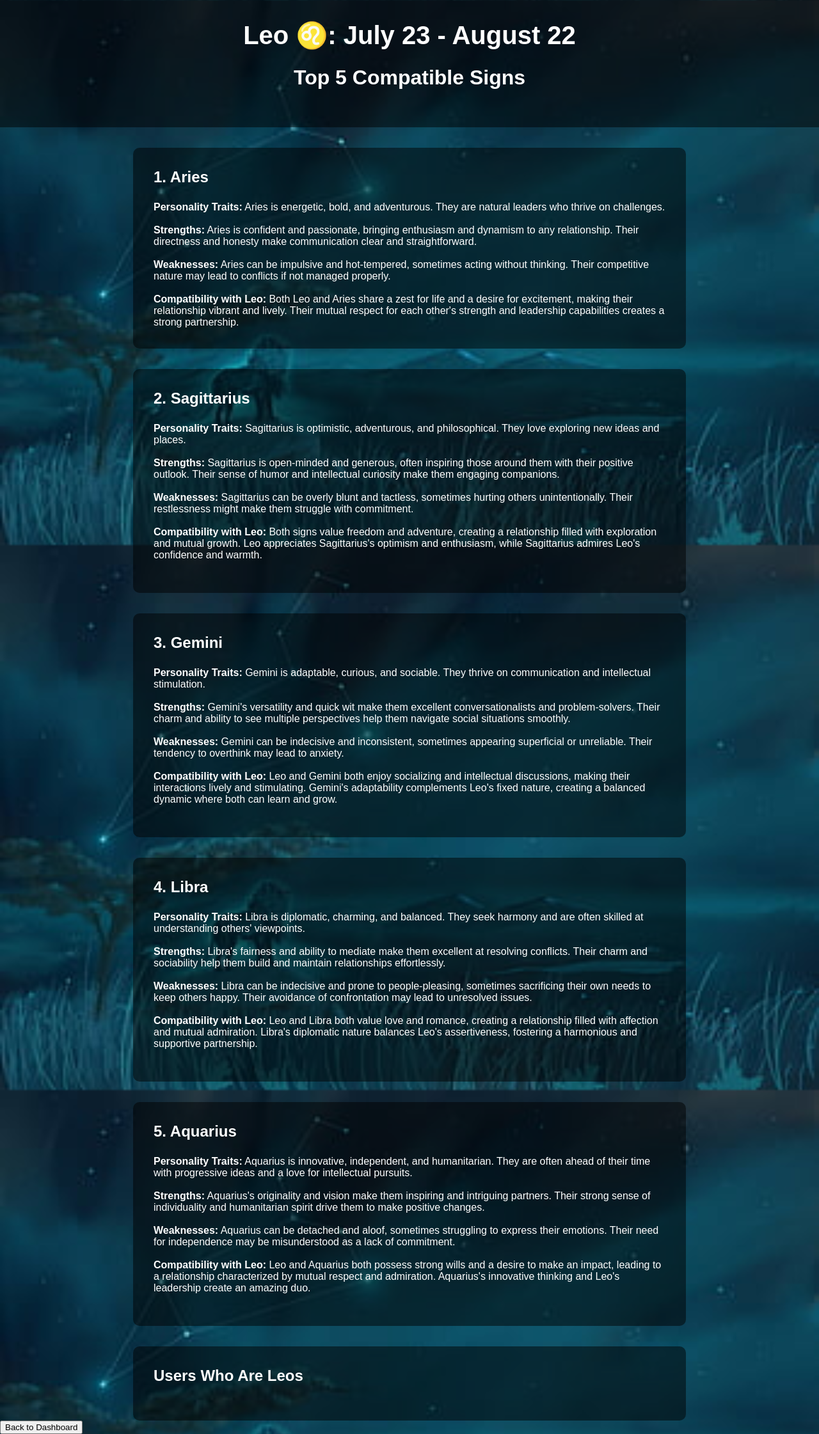
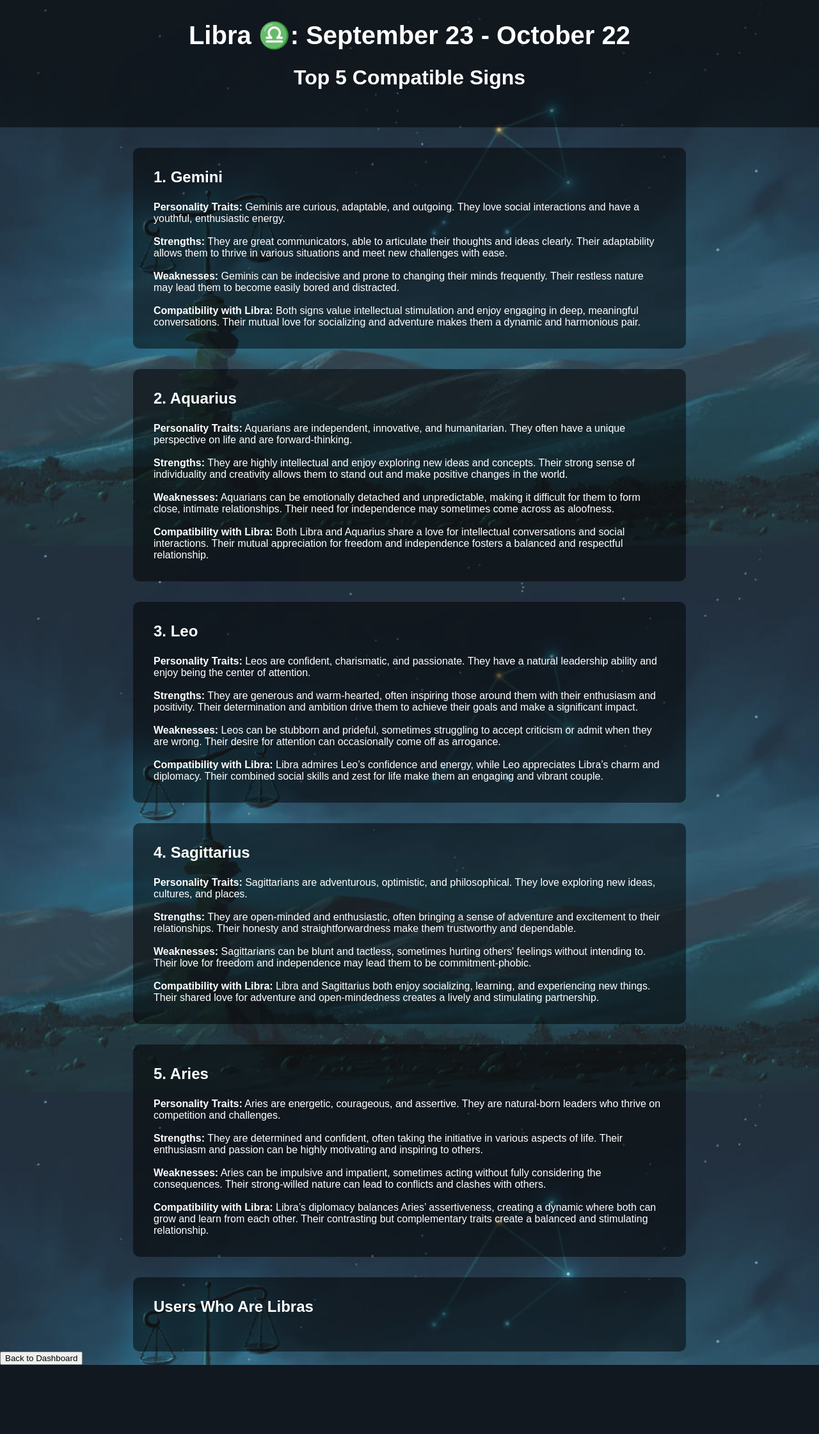
Before and after one commit to LemonSCoder/StarCrossedRepo, a Flask app: page /leo.html in a window 1280 px wide. Shown: the whole page at 64% size. After the commit the page ends 2134 px from the top, so only its background shows below. Run offline with Flask 3, Linux system fonts and the light colour scheme.

Commit message:
Update leo.html

```diff
--- a/templates/leo.html
+++ b/templates/leo.html
@@ -5,13 +5,13 @@
     <meta charset="UTF-8">
     <meta http-equiv="X-UA-Compatible" content="IE=edge">
     <meta name="viewport" content="width=device-width, initial-scale=1.0">
-    <title>Leo Compatibility</title>
+    <title>Libra Compatibility</title>
     <style>
         body {
             font-family: Arial, sans-serif;
             margin: 0;
             padding: 0;
-            background-image: url(leoimage.jpg);
+            background-image: url(libra.jpg);
             background-size: cover;
             background-repeat: no-repeat;
             background-position: center;
@@ -61,72 +61,69 @@
 
 <body>
     <header>
-        <h1>Leo ♌️: July 23 - August 22</h1>
+        <h1>Libra ♎️: September 23 - October 22</h1>
         <h2>Top 5 Compatible Signs</h2>
     </header>
     <section>
-        <h3>1. Aries</h3>
-        <b>Personality Traits:</b> Aries is energetic, bold, and adventurous. They are natural leaders who thrive on
-        challenges.<br><br>
-        <b>Strengths:</b> Aries is confident and passionate, bringing enthusiasm and dynamism to any relationship. Their
-        directness and honesty make communication clear and straightforward.<br><br>
-        <b>Weaknesses:</b> Aries can be impulsive and hot-tempered, sometimes acting without thinking. Their competitive
-        nature may lead to conflicts if not managed properly.<br><br>
-        <b>Compatibility with Leo:</b> Both Leo and Aries share a zest for life and a desire for excitement, making their
-        relationship vibrant and lively. Their mutual respect for each other's strength and leadership capabilities
-        creates a strong partnership.
+        <h3>1. Gemini</h3>
+        <b>Personality Traits:</b> Geminis are curious, adaptable, and outgoing. They love social interactions and have a
+        youthful, enthusiastic energy.<br><br>
+        <b>Strengths:</b> They are great communicators, able to articulate their thoughts and ideas clearly. Their
+        adaptability allows them to thrive in various situations and meet new challenges with ease.<br><br>
+        <b>Weaknesses:</b> Geminis can be indecisive and prone to changing their minds frequently. Their restless nature
+        may lead them to become easily bored and distracted.<br><br>
+        <b>Compatibility with Libra:</b> Both signs value intellectual stimulation and enjoy engaging in deep, meaningful
+        conversations. Their mutual love for socializing and adventure makes them a dynamic and harmonious pair.
     </section>
     <section>
-        <h3>2. Sagittarius</h3>
-        <b>Personality Traits:</b> Sagittarius is optimistic, adventurous, and philosophical. They love exploring new
-        ideas and places.<br><br>
-        <b>Strengths:</b> Sagittarius is open-minded and generous, often inspiring those around them with their positive
-        outlook. Their sense of humor and intellectual curiosity make them engaging companions.<br><br>
-        <b>Weaknesses:</b> Sagittarius can be overly blunt and tactless, sometimes hurting others unintentionally. Their
-        restlessness might make them struggle with commitment.<br><br>
-        <b>Compatibility with Leo:</b> Both signs value freedom and adventure, creating a relationship filled with
-        exploration and mutual growth. Leo appreciates Sagittarius's optimism and enthusiasm, while Sagittarius admires
-        Leo's confidence and warmth.<br><br>
+        <h3>2. Aquarius</h3>
+        <b>Personality Traits:</b> Aquarians are independent, innovative, and humanitarian. They often have a unique
+        perspective on life and are forward-thinking.<br><br>
+        <b>Strengths:</b> They are highly intellectual and enjoy exploring new ideas and concepts. Their strong sense of
+        individuality and creativity allows them to stand out and make positive changes in the world.<br><br>
+        <b>Weaknesses:</b> Aquarians can be emotionally detached and unpredictable, making it difficult for them to form
+        close, intimate relationships. Their need for independence may sometimes come across as aloofness.<br><br>
+        <b>Compatibility with Libra:</b> Both Libra and Aquarius share a love for intellectual conversations and social
+        interactions. Their mutual appreciation for freedom and independence fosters a balanced and respectful
+        relationship.
     </section>
     <section>
-        <h3>3. Gemini</h3>
-        <b>Personality Traits:</b> Gemini is adaptable, curious, and sociable. They thrive on communication and
-        intellectual stimulation.<br><br>
-        <b>Strengths:</b> Gemini's versatility and quick wit make them excellent conversationalists and problem-solvers.
-        Their charm and ability to see multiple perspectives help them navigate social situations smoothly.<br><br>
-        <b>Weaknesses:</b> Gemini can be indecisive and inconsistent, sometimes appearing superficial or unreliable. Their
-        tendency to overthink may lead to anxiety.<br><br>
-        <b>Compatibility with Leo:</b> Leo and Gemini both enjoy socializing and intellectual discussions, making their
-        interactions lively and stimulating. Gemini's adaptability complements Leo's fixed nature, creating a balanced
-        dynamic where both can learn and grow.<br><br>
+        <h3>3. Leo</h3>
+        <b>Personality Traits:</b> Leos are confident, charismatic, and passionate. They have a natural leadership ability
+        and enjoy being the center of attention.<br><br>
+        <b>Strengths:</b> They are generous and warm-hearted, often inspiring those around them with their enthusiasm and
+        positivity. Their determination and ambition drive them to achieve their goals and make a significant impact.<br><br>
+        <b>Weaknesses:</b> Leos can be stubborn and prideful, sometimes struggling to accept criticism or admit when they
+        are wrong. Their desire for attention can occasionally come off as arrogance.<br><br>
+        <b>Compatibility with Libra:</b> Libra admires Leo’s confidence and energy, while Leo appreciates Libra’s charm
+        and diplomacy. Their combined social skills and zest for life make them an engaging and vibrant couple.
     </section>
     <section>
-        <h3>4. Libra</h3>
-        <b>Personality Traits:</b> Libra is diplomatic, charming, and balanced. They seek harmony and are often skilled
-        at understanding others' viewpoints.<br><br>
-        <b>Strengths:</b> Libra's fairness and ability to mediate make them excellent at resolving conflicts. Their charm
-        and sociability help them build and maintain relationships effortlessly.<br><br>
-        <b>Weaknesses:</b> Libra can be indecisive and prone to people-pleasing, sometimes sacrificing their own needs to
-        keep others happy. Their avoidance of confrontation may lead to unresolved issues.<br><br>
-        <b>Compatibility with Leo:</b> Leo and Libra both value love and romance, creating a relationship filled with
-        affection and mutual admiration. Libra's diplomatic nature balances Leo's assertiveness, fostering a harmonious
-        and supportive partnership.<br><br>
+        <h3>4. Sagittarius</h3>
+        <b>Personality Traits:</b> Sagittarians are adventurous, optimistic, and philosophical. They love exploring new
+        ideas, cultures, and places.<br><br>
+        <b>Strengths:</b> They are open-minded and enthusiastic, often bringing a sense of adventure and excitement to
+        their relationships. Their honesty and straightforwardness make them trustworthy and dependable.<br><br>
+        <b>Weaknesses:</b> Sagittarians can be blunt and tactless, sometimes hurting others' feelings without intending
+        to. Their love for freedom and independence may lead them to be commitment-phobic.<br><br>
+        <b>Compatibility with Libra:</b> Libra and Sagittarius both enjoy socializing, learning, and experiencing new
+        things. Their shared love for adventure and open-mindedness creates a lively and stimulating partnership.
     </section>
     <section>
-        <h3>5. Aquarius</h3>
-        <b>Personality Traits:</b> Aquarius is innovative, independent, and humanitarian. They are often ahead of their
-        time with progressive ideas and a love for intellectual pursuits.<br><br>
-        <b>Strengths:</b> Aquarius's originality and vision make them inspiring and intriguing partners. Their strong
-        sense of individuality and humanitarian spirit drive them to make positive changes.<br><br>
-        <b>Weaknesses:</b> Aquarius can be detached and aloof, sometimes struggling to express their emotions. Their need
-        for independence may be misunderstood as a lack of commitment.<br><br>
-        <b>Compatibility with Leo:</b> Leo and Aquarius both possess strong wills and a desire to make an impact, leading
-        to a relationship characterized by mutual respect and admiration. Aquarius's innovative thinking and Leo's
-        leadership create an amazing duo.<br><br>
+        <h3>5. Aries</h3>
+        <b>Personality Traits:</b> Aries are energetic, courageous, and assertive. They are natural-born leaders who
+        thrive on competition and challenges.<br><br>
+        <b>Strengths:</b> They are determined and confident, often taking the initiative in various aspects of life.
+        Their enthusiasm and passion can be highly motivating and inspiring to others.<br><br>
+        <b>Weaknesses:</b> Aries can be impulsive and impatient, sometimes acting without fully considering the
+        consequences. Their strong-willed nature can lead to conflicts and clashes with others.<br><br>
+        <b>Compatibility with Libra:</b> Libra’s diplomacy balances Aries’ assertiveness, creating a dynamic where both
+        can grow and learn from each other. Their contrasting but complementary traits create a balanced and stimulating
+        relationship.
     </section>
     <section>
-        <h3>Users Who Are Leos</h3>
-        {%for user in leo_users%}
+        <h3>Users Who Are Libras</h3>
+        {%for user in libra_users%}
         <b>{{user}}</b> <br> <br>
         {%endfor%}
     </section>
```
